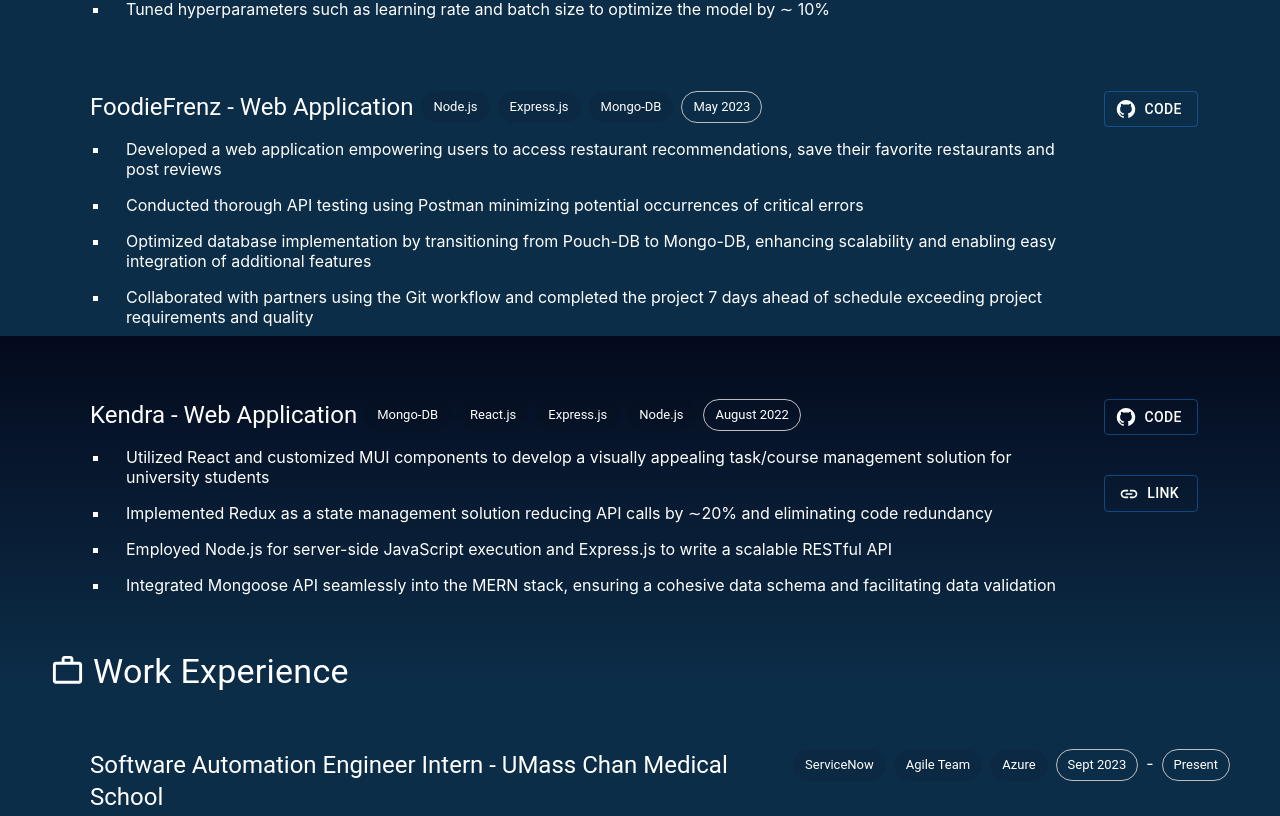
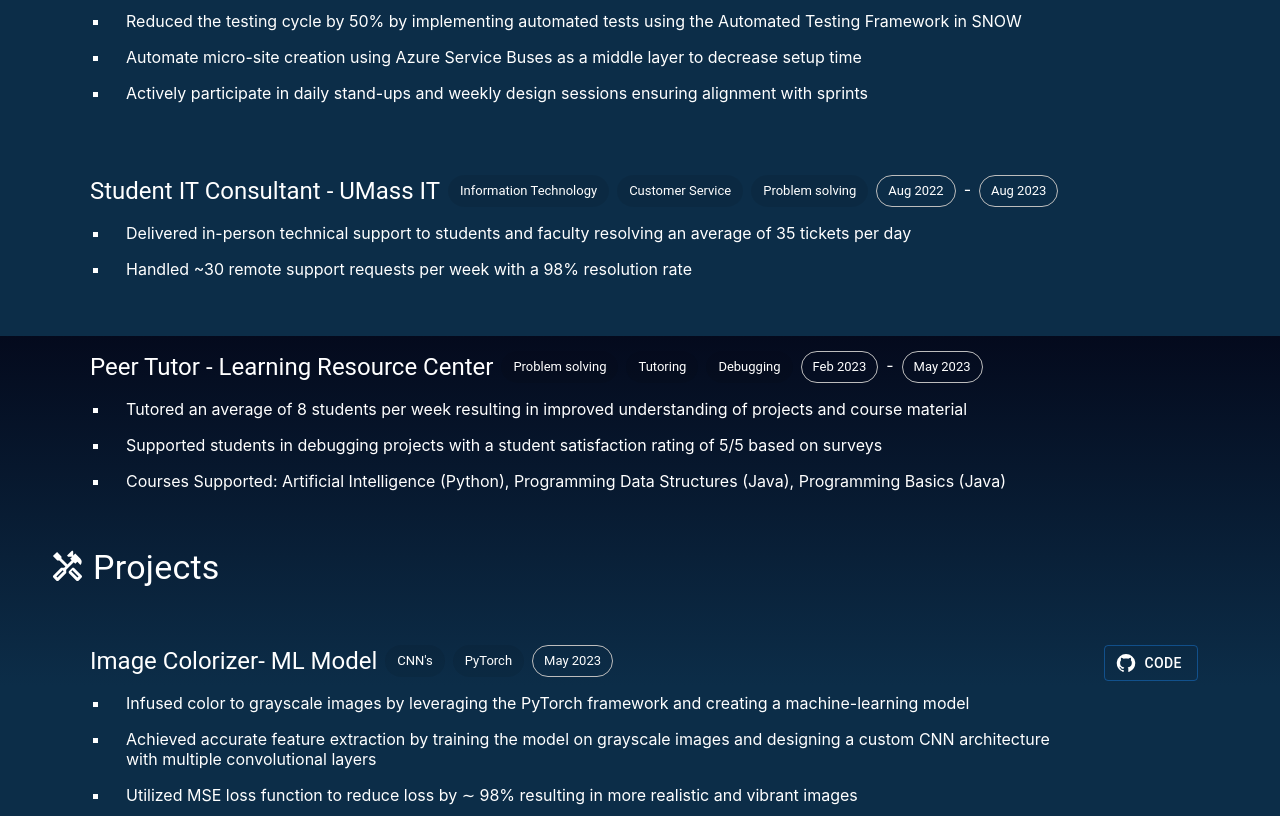
Before and after one commit to RaajveerX/Portfolio, a React (Create React App) app: page / in a window 1280 px wide. Shown: the part 1264-2080 px from the top of the page. Built offline with nearby package versions, Linux system fonts and the light colour scheme.

Commit message:
Update App.js

```diff
--- a/src/App.js
+++ b/src/App.js
@@ -17,8 +17,8 @@ function App0() {
     <div style={{margin:"50px"}}>
       <Stack spacing={5}>
         <Intro/>
+        <Work/>
         <Projects/>
-        <Work/>
         <Leadership/>
         <Outro/>
       </Stack>
```
